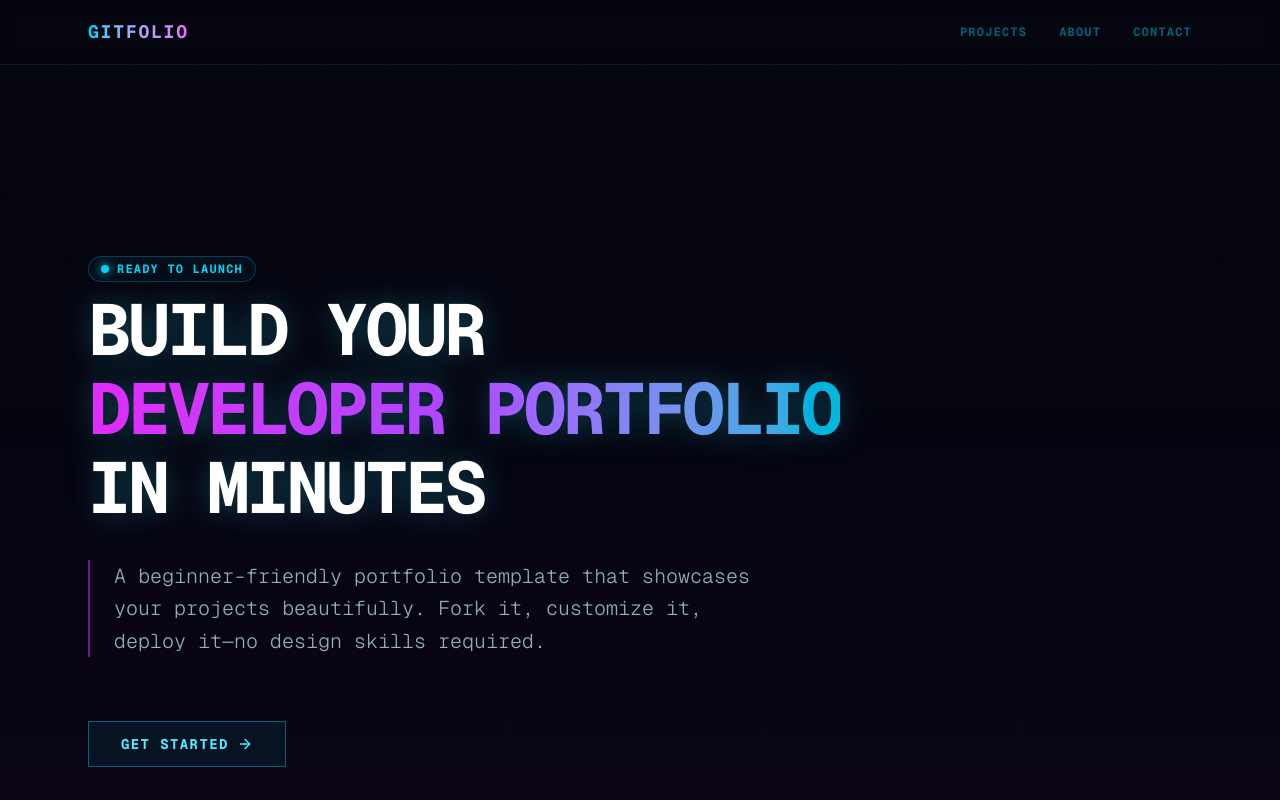
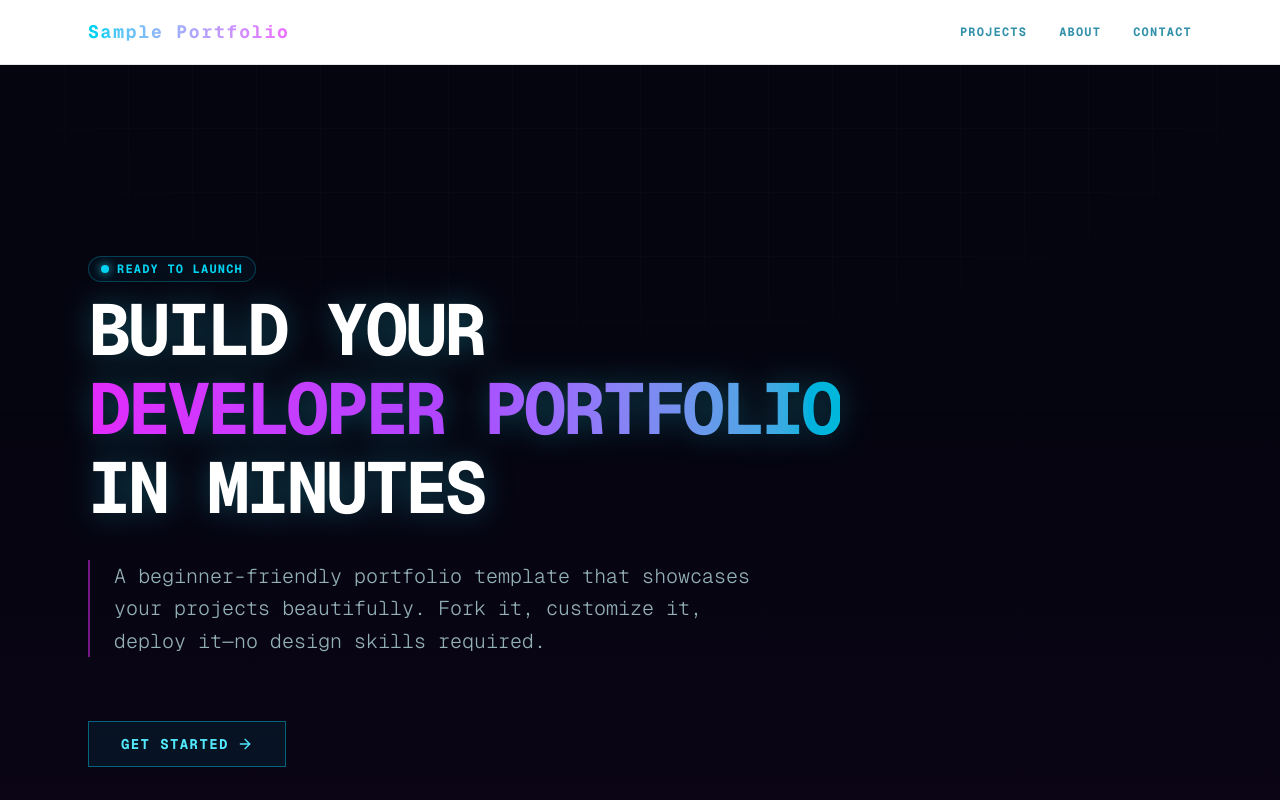
Before and after one commit to XOO-Dinnes/sample-repo, a Next.js app in the folder gitfolio/: page / in a window 1280 px wide. Shown: the top 800 px of the page. Built offline with nearby package versions, Linux system fonts and the light colour scheme.

Commit message:
update nav title and background color

```diff
--- a/gitfolio/app/page.tsx
+++ b/gitfolio/app/page.tsx
@@ -13,13 +13,13 @@
       </div>
 
       {/* Navigation */}
-      <nav className="fixed top-0 left-0 right-0 z-50 bg-[#050510]/80 backdrop-blur-md border-b border-cyan-900/30">
+      <nav className="fixed top-0 left-0 right-0 z-50 bg-white backdrop-blur-md border-b border-gray-200">
         <div className="max-w-6xl mx-auto px-6 h-16 flex items-center justify-between">
           <Link
             href="/"
             className="text-lg font-bold tracking-widest text-transparent bg-clip-text bg-gradient-to-r from-cyan-400 to-fuchsia-400 hover:to-cyan-400 transition-all duration-300"
           >
-            GITFOLIO
+            Sample Portfolio
           </Link>
           <div className="flex gap-8 text-xs font-bold tracking-widest uppercase text-cyan-700/80">
             <Link href="#work" className="hover:text-cyan-400 hover:drop-shadow-[0_0_5px_rgba(34,211,238,0.8)] transition-all">PROJECTS</Link>
```
